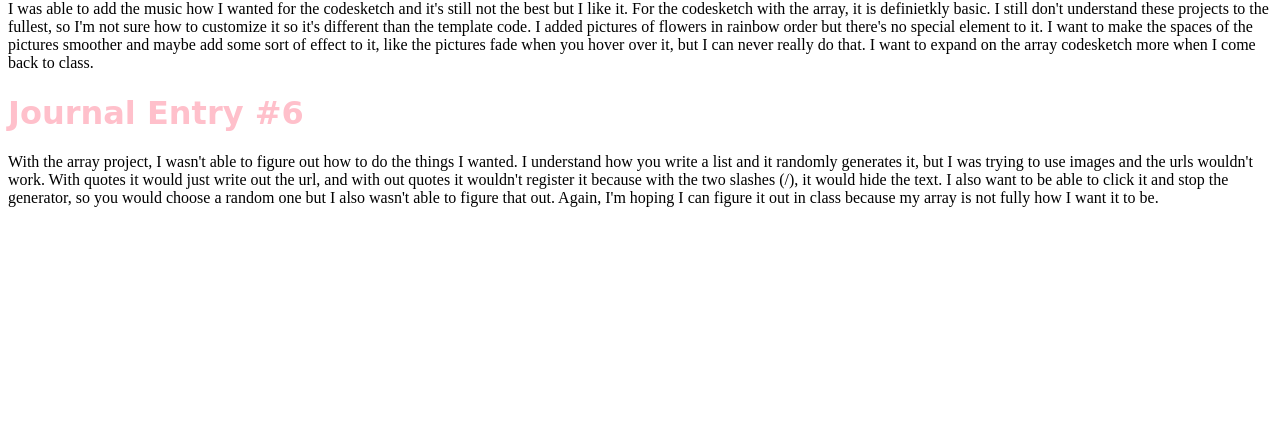
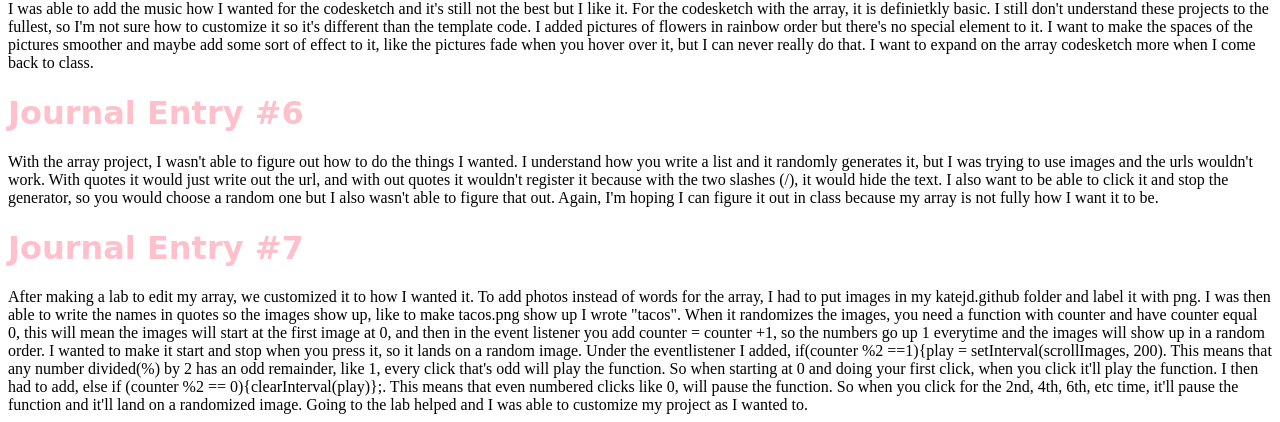
Before and after one commit to katejd/katejd.github.io, a plain HTML site: page journal.html in a window 1280 px wide. Shown: the part 728-1150 px from the top of the page. Before the commit the page ends 943 px from the top, so only its background shows below. Drawn offline with Linux system fonts and the light colour scheme.

Commit message:
adding changes

```diff
--- a/journal.html
+++ b/journal.html
@@ -47,6 +47,11 @@ I was able to add the music how I wanted for the codesketch and it's still not t
 </h1>
 With the array project, I wasn't able to figure out how to do the things I wanted. I understand how you write a list and it randomly generates it, but I was trying to use images and the urls wouldn't work. With quotes it would just write out the url, and with out quotes it wouldn't register it because with the two slashes (/), it would hide the text. I also want to be able to click it and stop the generator, so you would choose a random one but I also wasn't able to figure that out. Again, I'm hoping I can figure it out in class because my array is not fully how I want it to be.
 
+<h1>
+	Journal Entry #7
+</h1>
+After making a lab to edit my array, we customized it to how I wanted it. To add photos instead of words for the array, I had to put images in my katejd.github folder and label it with png. I was then able to write the names in quotes so the images show up, like to make tacos.png show up I wrote "tacos". When it randomizes the images, you need a function with counter and have counter equal 0, this will mean the images will start at the first image at 0, and then in the event listener you add counter = counter +1, so the numbers go up 1 everytime and the images will show up in a random order. I wanted to make it start and stop when you press it, so it lands on a random image. Under the eventlistener I added, if(counter %2 ==1){play = setInterval(scrollImages, 200). This means that any number divided(%) by 2 has an odd remainder, like 1, every click that's odd will play the function. So when starting at 0 and doing your first click, when you click it'll play the function. I then had to add, else if (counter %2 == 0){clearInterval(play)};. This means that even numbered clicks like 0, will pause the function. So when you click for the 2nd, 4th, 6th, etc time, it'll pause the function and it'll land on a randomized image. Going to the lab helped and I was able to customize my project as I wanted to.
+
 
 </body>
 </html>
```
